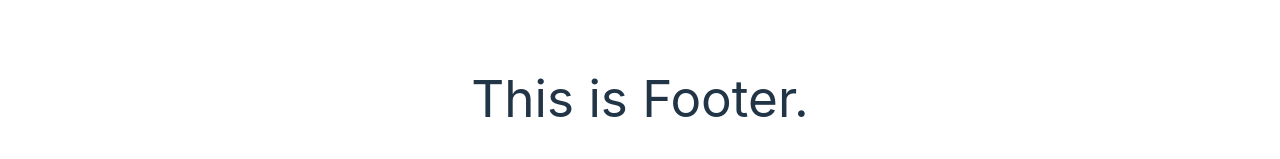
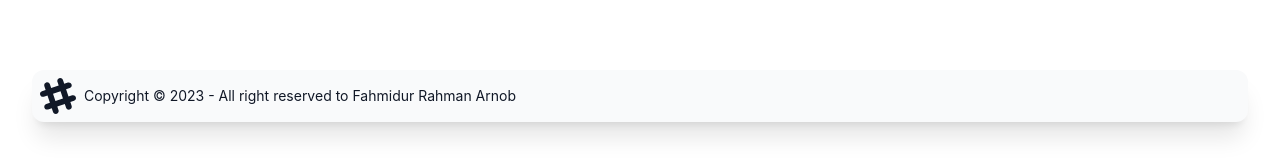
Before and after one commit to Fahmidur-arnob/Doctor-Orbit, a React (Vite) app: page / in a window 1280 px wide. Shown: the part 1599-1758 px from the top of the page. Built offline with nearby package versions, Linux system fonts and the light colour scheme; no server answers.

Commit message:
Done making the footer

```diff
--- a/src/Pages/Shared/Foot/Foot.jsx
+++ b/src/Pages/Shared/Foot/Foot.jsx
@@ -1,9 +1,15 @@
 import React from 'react';
+import { Link } from 'react-router-dom';
 
 const Footer = () => {
     return (
         <div>
-            <h1>This is Footer.</h1>
+            <footer className="footer items-center p-2 bg-gray-50 text-gray-900 mt-20 mb-2 shadow-xl rounded-xl">
+                <div className="items-center grid-flow-col">
+                    <svg width="36" height="36" viewBox="0 0 24 24" xmlns="http://www.w3.org/2000/svg" fillRule="evenodd" clipRule="evenodd" className="fill-current"><path d="M22.672 15.226l-2.432.811.841 2.515c.33 1.019-.209 2.127-1.23 2.456-1.15.325-2.148-.321-2.463-1.226l-.84-2.518-5.013 1.677.84 2.517c.391 1.203-.434 2.542-1.831 2.542-.88 0-1.601-.564-1.86-1.314l-.842-2.516-2.431.809c-1.135.328-2.145-.317-2.463-1.229-.329-1.018.211-2.127 1.231-2.456l2.432-.809-1.621-4.823-2.432.808c-1.355.384-2.558-.59-2.558-1.839 0-.817.509-1.582 1.327-1.846l2.433-.809-.842-2.515c-.33-1.02.211-2.129 1.232-2.458 1.02-.329 2.13.209 2.461 1.229l.842 2.515 5.011-1.677-.839-2.517c-.403-1.238.484-2.553 1.843-2.553.819 0 1.585.509 1.85 1.326l.841 2.517 2.431-.81c1.02-.33 2.131.211 2.461 1.229.332 1.018-.21 2.126-1.23 2.456l-2.433.809 1.622 4.823 2.433-.809c1.242-.401 2.557.484 2.557 1.838 0 .819-.51 1.583-1.328 1.847m-8.992-6.428l-5.01 1.675 1.619 4.828 5.011-1.674-1.62-4.829z"></path></svg>
+                    <p>Copyright © 2023 - All right reserved to Fahmidur Rahman Arnob</p>
+                </div>
+            </footer>
         </div>
     );
 };
--- a/src/Pages/Shop/Shop.jsx
+++ b/src/Pages/Shop/Shop.jsx
@@ -30,9 +30,10 @@
 
 
     const handleAddToCart = (selectedProduct) =>{
-        console.log(selectedProduct);
+        // console.log(selectedProduct);
         let newCart = [];
         const exists = cart.find(product => product.id === selectedProduct.id);
+
         if(!exists){
             selectedProduct.quantity = 1;
             newCart = [...cart, selectedProduct];
@@ -46,6 +47,7 @@
         setCart(newCart);
         addToDb(selectedProduct.id);
     }
+
 
 
     return (
```
